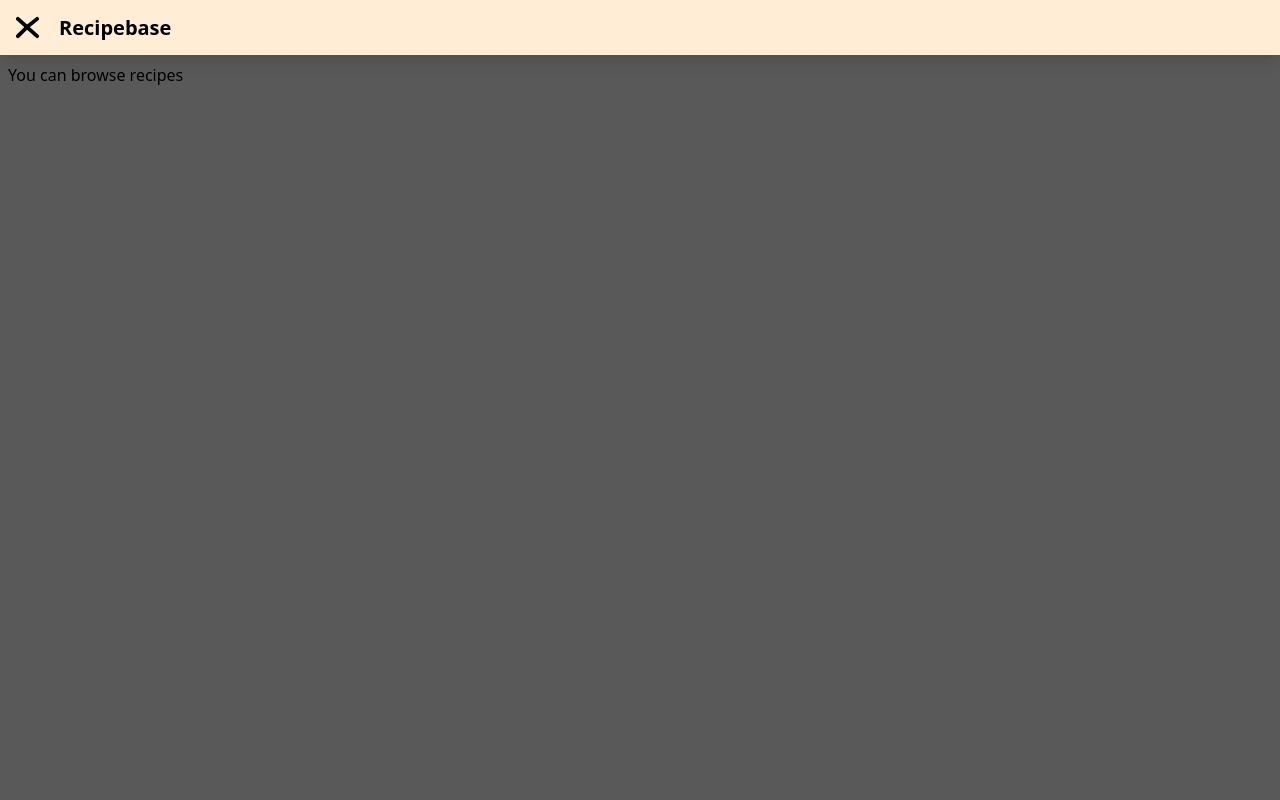
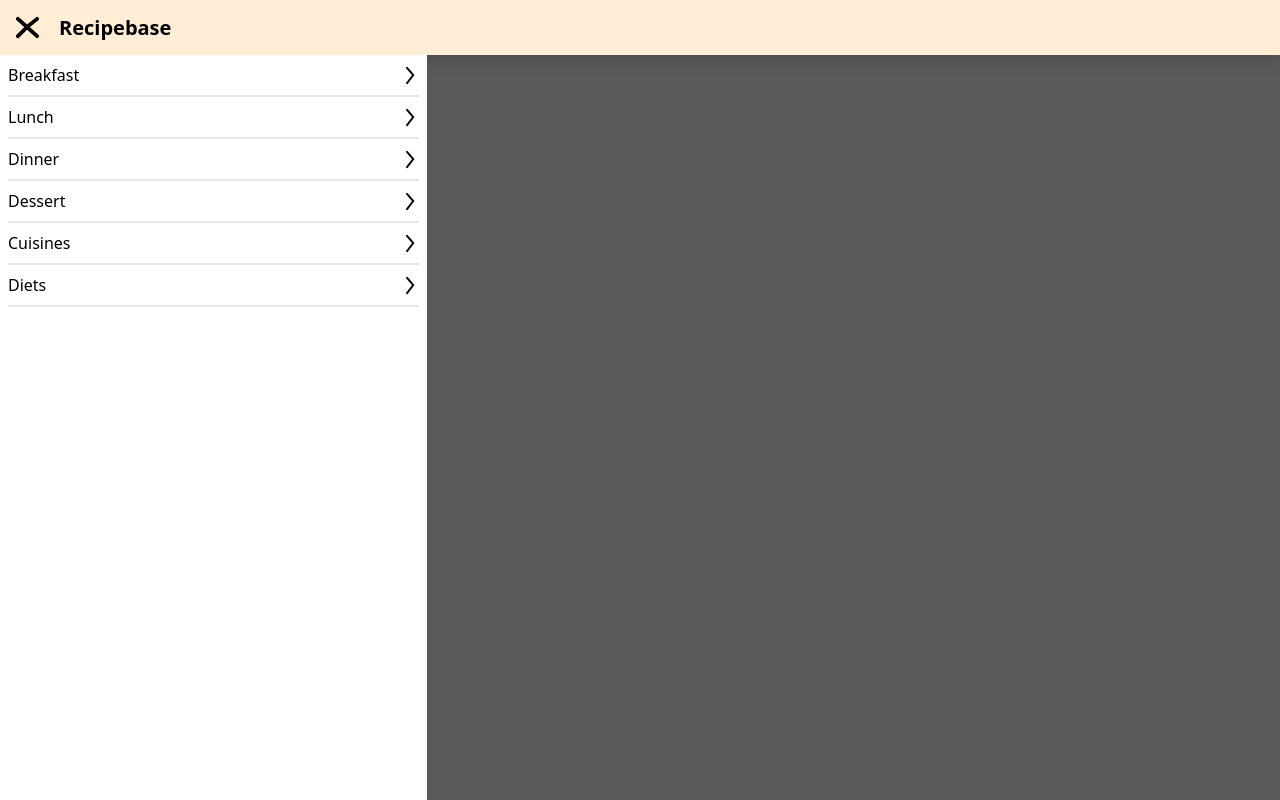
Before and after one commit to MachineThing/recipebase, a Next.js app in the folder recipe-fe/: page / in a window 1280 px wide. Both pictures are taken after a click on the button 27 px from the left and 27 px from the top of the page. Built offline with nearby package versions, Linux system fonts and the light colour scheme.

Commit message:
Made simple navbar menu

```diff
--- a/recipe-fe/src/app/components/bodyWrapper.tsx
+++ b/recipe-fe/src/app/components/bodyWrapper.tsx
@@ -2,23 +2,40 @@
 import { ReactNode, useState } from 'react';
 
 import { Navbar } from './navbar';
+import { NavMenu, NavMenuCategory } from './navmenu';
 
-const Overlay = (props: {enabled: Boolean, setOpen: Function}) => {
+const Overlay = (props: {enabled: Boolean, setOpen: Function, setSNav: Function}) => {
     const onClick = () => {
         props.setOpen(false)
+        props.setSNav(false)
     }
     return (
-        <div className={"z-10 h-screen w-screen fixed bg-black transform duration-100 ease-linear " + (props.enabled ? "opacity-65 cursor-pointer" : "pointer-events-none opacity-0")} onClick={onClick}></div>
+        <div className={"z-10 h-screen w-screen fixed bg-black transform duration-300 ease-linear " + (props.enabled ? "opacity-65 cursor-pointer" : "pointer-events-none opacity-0")} onClick={onClick}></div>
     )
 }
 
 export const BodyWrapper = (props: {children: ReactNode}) => {
-    const [navOpen, setOpen] = useState(false);
+    const [navOpen, setOpen]  = useState(false)
+    const [snavInfo, setSNav] = useState(false)
+
     return (
-        <>
-        <Overlay enabled={navOpen} setOpen={setOpen}/>
-        <Navbar navOpen={navOpen} setOpen={setOpen}></Navbar>
-        <div className="p-2 z-0">{props.children}</div>
-        </>
+        <body className={(navOpen ? "overflow-hidden" : "")}>
+            <Navbar navOpen={navOpen} setOpen={setOpen} setSNav={setSNav}></Navbar>
+            <NavMenu enabled={snavInfo!=false} snavInfo={snavInfo} zIndex={"z-40"}>
+                <p>hi</p>
+            </NavMenu>
+            <NavMenu enabled={navOpen} zIndex={"z-30"}>
+                <ul>
+                    <NavMenuCategory setSNav={setSNav} name="Breakfast" items={null}/>
+                    <NavMenuCategory setSNav={setSNav} name="Lunch" items={null}/>
+                    <NavMenuCategory setSNav={setSNav} name="Dinner" items={null}/>
+                    <NavMenuCategory setSNav={setSNav} name="Dessert" items={null}/>
+                    <NavMenuCategory setSNav={setSNav} name="Cuisines" items={["Italian", "Mexican", "Chinese", "Japanese", "Indian", "Mediterranean", "Thai", "French", "Middle Eastern", "Greek"]}/>
+                    <NavMenuCategory setSNav={setSNav} name="Diets" items={["Vegan", "Vegetarian", "Keto", "Gluten-Free", "Paleolithic", "Low-Carb"]}/>
+                </ul>
+            </NavMenu>
+            <Overlay enabled={navOpen} setOpen={setOpen} setSNav={setSNav}/>
+            <div className="p-2">{props.children}</div>
+        </body>
     )
 }
--- a/recipe-fe/src/app/components/navbar.tsx
+++ b/recipe-fe/src/app/components/navbar.tsx
@@ -1,11 +1,12 @@
 "use client"
 import Link from 'next/link';
 
-export const Navbar = (props: {navOpen: boolean, setOpen: Function}) => {
+export const Navbar = (props: {navOpen: boolean, setOpen: Function, setSNav: Function}) => {
     const prefixClasses = "transform duration-100 ease-linear"
 
     const handleClick = () => {
         props.setOpen(!props.navOpen)
+        props.setSNav(false)
         //console.log(props.navOpen ? "closed menu" : "opened menu")
     }
 
--- /dev/null
+++ b/recipe-fe/src/app/components/navmenu.tsx
@@ -0,0 +1,28 @@
+"use client"
+import Link from 'next/link';
+
+import { ReactNode } from "react"
+
+export const NavMenuCategory = (props: {name: String, setSNav: Function, items: String[] | null}) => {
+    const openMenu = () => {
+        props.setSNav(true)
+    }
+    return (
+        <li className="cursor-pointer" onClick={openMenu}>
+            <p className="mx-2 py-2 border-b-2 justify-between flex items-center">
+                {props.name}
+                <svg xmlns="http://www.w3.org/2000/svg" viewBox="0 0 24 24" width="23" height="23">
+                    <path strokeLinecap="round" strokeWidth="2" stroke="black" fill="none" d="M11.5 4 L18 11.5 L11.5 20"/>
+                </svg>
+            </p>
+        </li>
+    )
+}
+
+export const NavMenu = (props: {children?: ReactNode, enabled: Boolean, zIndex: String, snavInfo?: any}) => {
+    return (
+        <div className={"w-navmenu h-screen bg-white fixed transform duration-300 ease-in-out"+(props.enabled ? " left-0 " : " -left-1/3 ")+props.zIndex}>
+            {props.children}
+        </div>
+    )
+}
--- a/recipe-fe/src/app/layout.tsx
+++ b/recipe-fe/src/app/layout.tsx
@@ -11,11 +11,9 @@ export default ({
     children: React.ReactNode
 }) => {
     return (
-        <html lang="en" data-bs-theme="dark">
+        <html lang="en">
             <head></head>
-            <body>
-                <BodyWrapper>{children}</BodyWrapper>
-            </body>
+            <BodyWrapper>{children}</BodyWrapper>
         </html>
     )
 }
--- a/recipe-fe/tailwind.config.js
+++ b/recipe-fe/tailwind.config.js
@@ -7,6 +7,9 @@ module.exports = {
     extend: {
       opacity: {
         "65": ".65"
+      },
+      width: {
+        "navmenu": "33.333333vw"
       }
     },
   },
```
